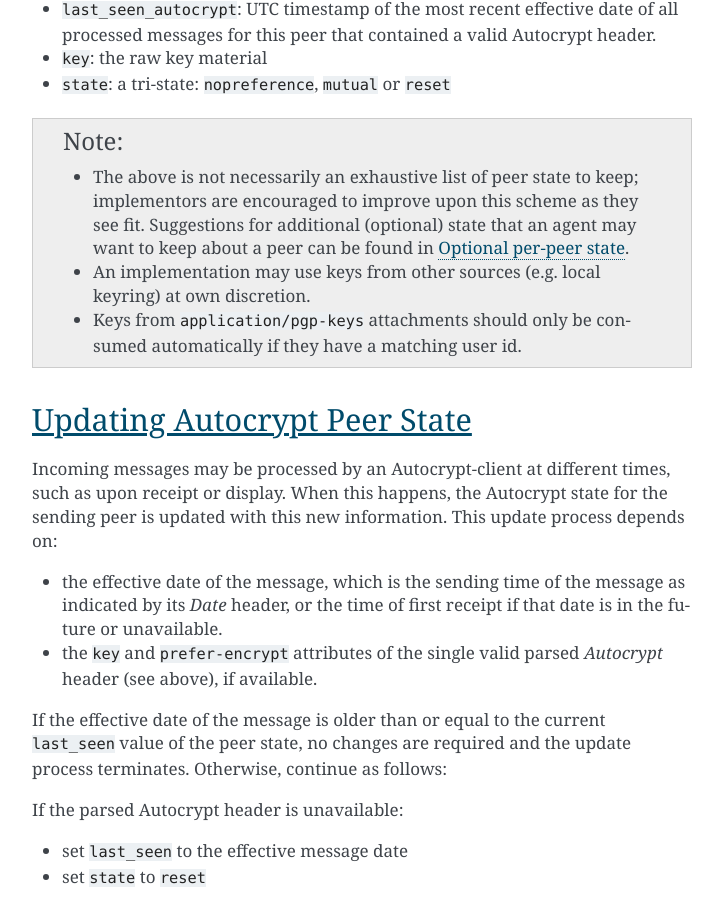
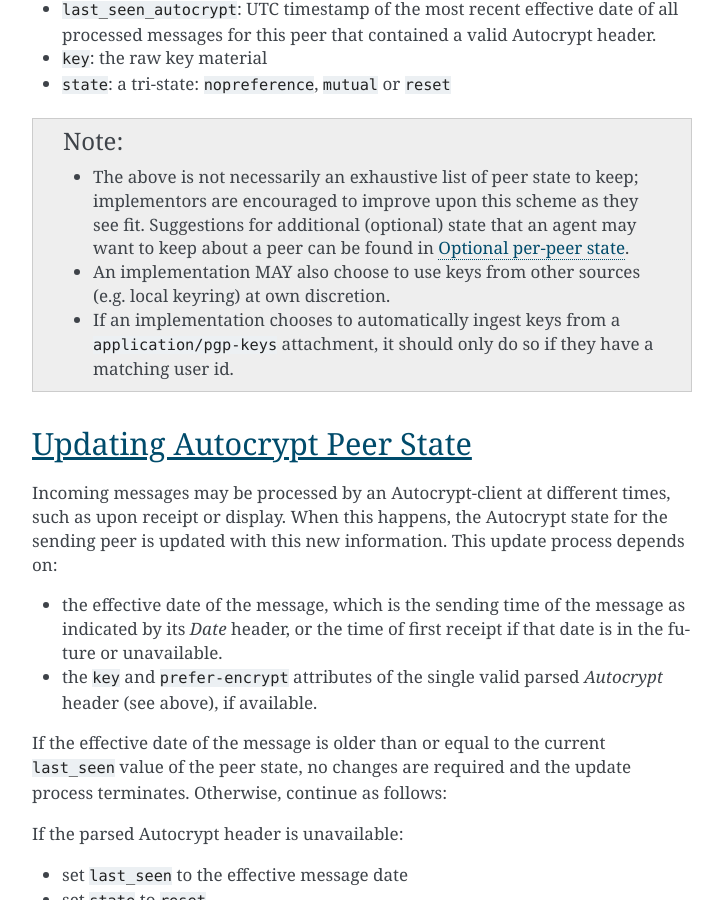
Before and after one commit to autocrypt/autocrypt, a Sphinx documentation site: the page built from doc/level0.rst, in a window 1280 px wide and 900 px high, scrolled down 8551 px. Shown: the whole window, without its empty margins (388-1111 px from the left). Built offline with Sphinx 7.4.7, drawn with Linux system fonts in a browser that asks for light colours.

Commit message:
clarify that these alternate key discovery techniques are optional

```diff
--- a/doc/level0.rst
+++ b/doc/level0.rst
@@ -383,10 +383,11 @@ attributes:
     they see fit. Suggestions for additional (optional) state that an
     agent may want to keep about a peer can be found in
     :doc:`optional-state`.
-  - An implementation may use keys from other sources (e.g. local
-    keyring) at own discretion.
-  - Keys from ``application/pgp-keys`` attachments should only be
-    consumed automatically if they have a matching user id.
+  - An implementation MAY also choose to use keys from other sources
+    (e.g. local keyring) at own discretion.
+  - If an implementation chooses to automatically ingest keys from a
+    ``application/pgp-keys`` attachment, it should only do so if they
+    have a matching user id.
 
 
 Updating Autocrypt Peer State
```
